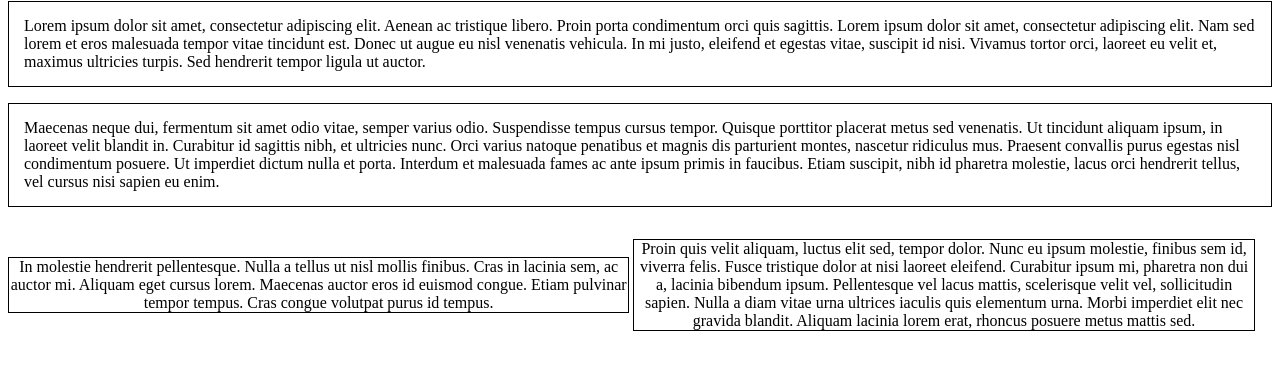
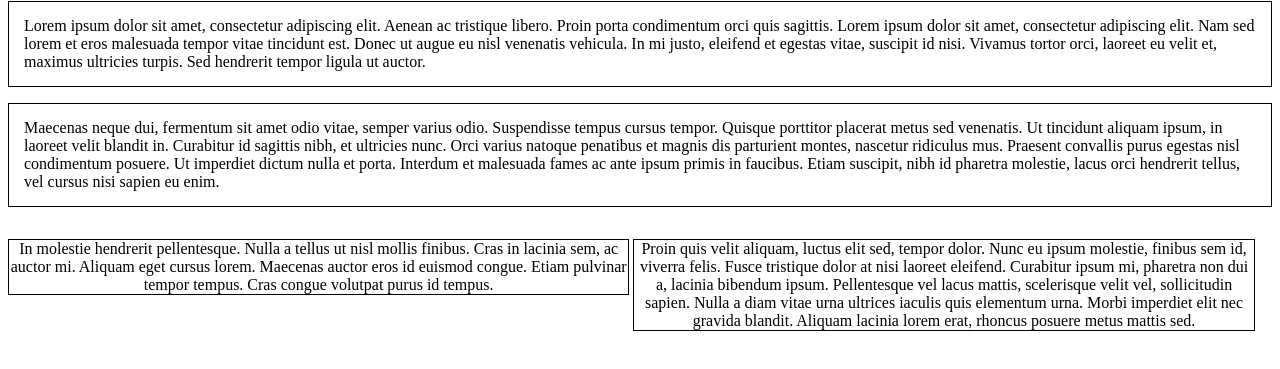
Before and after one commit to Arimoriconi/Proyecto1, a plain HTML site: page Pagina2.html in a window 1280 px wide. Shown: the part 79-448 px from the top of the page. Drawn offline with Linux system fonts and the light colour scheme.

Commit message:
columnas

```diff
--- a/estilos-pagina2.css
+++ b/estilos-pagina2.css
@@ -6,5 +6,5 @@
     text-align: center;
     display: inline-block;
    width: 49%; border: 1px solid black;
-   vertical-align: -webkit-baseline-middle
+   vertical-align: top
  }
```
